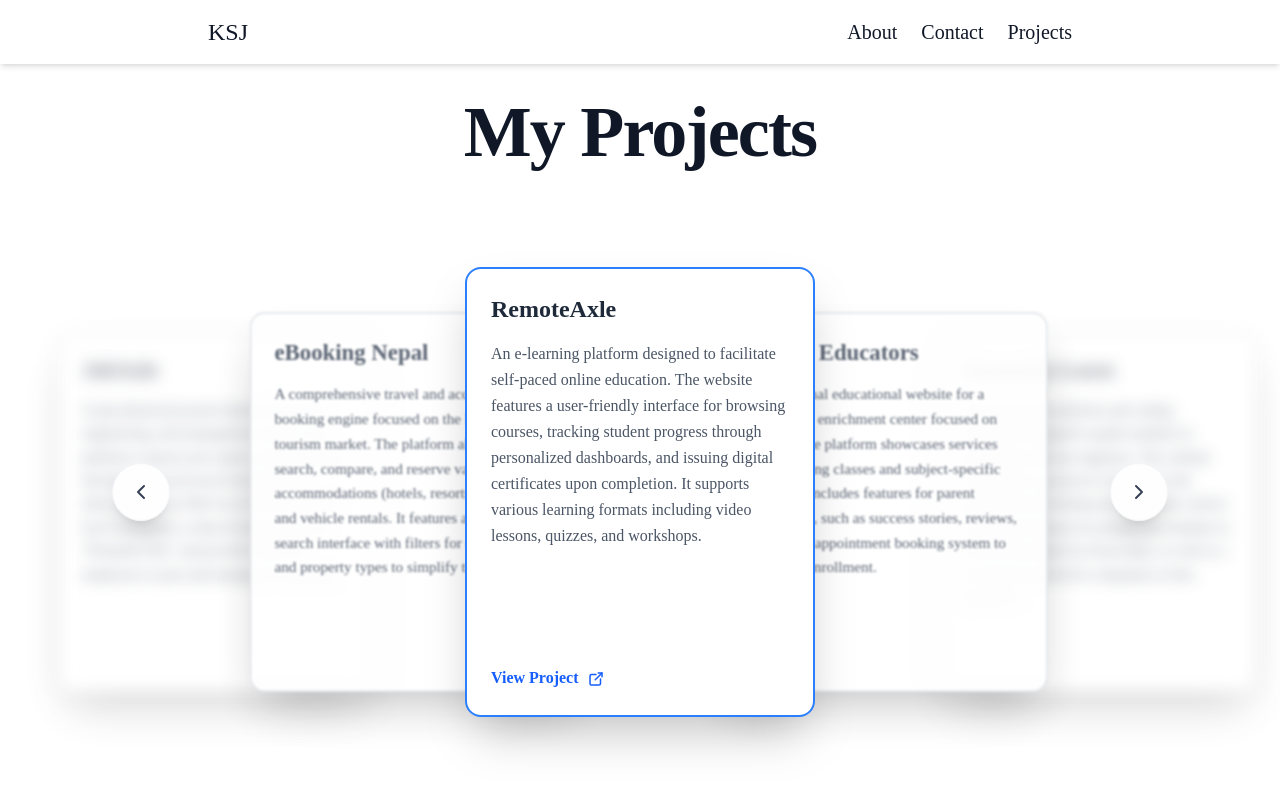
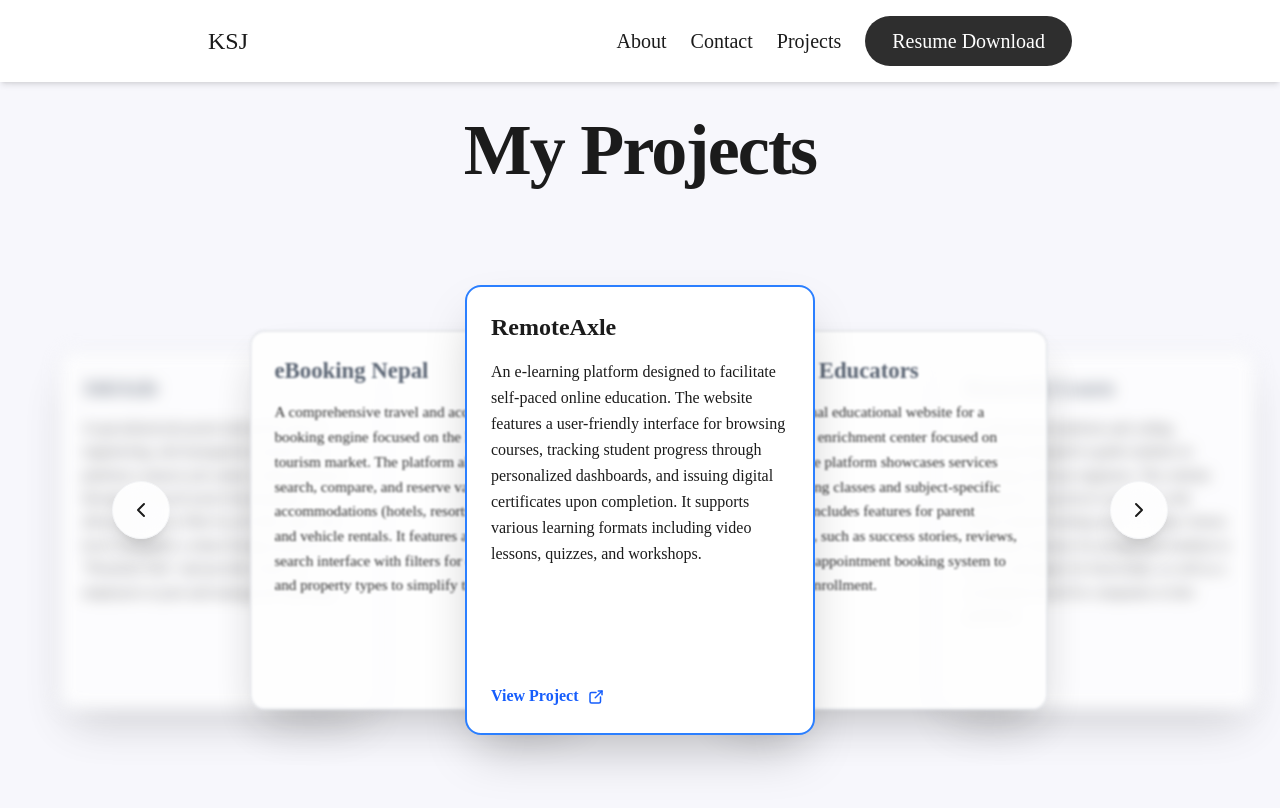
Before and after one commit to KirtiSaumyaJoshi/Portfolio-frontend, a Next.js app: page /projects in a window 1280 px wide. Shown: the top 808 px of the page. Built offline with nearby package versions, Linux system fonts and the light colour scheme.

Commit message:
text color change

```diff
--- a/app/about/page.tsx
+++ b/app/about/page.tsx
@@ -5,7 +5,7 @@ import TU from "../assets/TU.png"
 import Company from "../assets/techaxis.webp"
 export default function About() {
 return (
-    <Box className="w-full px-6 md:px-8 py-8 flex flex-col gap-8">
+    <Box className="w-full px-6 md:px-8 py-8 flex flex-col gap-8 bg-[#f7f7fc]">
       <Box className="flex flex-col justify-center text-center gap-3">
         <h1 className="text-4xl md:text-6xl lg:text-7xl font-extrabold text-gray-900 tracking-tight">
           About me
@@ -17,7 +17,7 @@ return (
       <Box className="flex flex-col gap-12">
         <Box className="relative border-2 border-gray-500 bg-amber-300 rounded-lg h-fit">
           <Box className="flex flex-col gap-6 translate-x-3 translate-y-3 border-2 border-gray-900 p-4 md:p-8  w-full bg-white shadow-gray-600 shadow-lg rounded-lg h-full">
-              <h2 className="text-2xl font-bold text-gray-800">
+              <h2 className="text-2xl font-bold text-[#1B1B1B]">
                 Education
               </h2>
               <Box className="bg-gray-100 p-4 rounded-lg">
@@ -102,7 +102,7 @@ return (
         </Box>
         <Box className="relative border-2 border-gray-900 bg-blue-300 rounded-lg h-fit">
           <Box className="flex flex-col gap-6 translate-x-3 translate-y-3 p-8  w-full bg-white border-2 border-gray-900 shadow-gray-600 shadow-lg rounded-lg">
-              <h2 className="text-2xl font-bold text-gray-800">
+              <h2 className="text-2xl font-bold text-[#1B1B1B]">
                 Experience
               </h2>
               <Box className="bg-gray-100 p-4 rounded-lg">
--- a/app/components/Navbar.tsx
+++ b/app/components/Navbar.tsx
@@ -1,8 +1,8 @@
 "use client";
-
 import { useDisclosure } from "@mantine/hooks";
-import { Box, Burger, Drawer, Text } from "@mantine/core";
+import { Box, Burger, Drawer, Text, Button } from "@mantine/core";
 import Link from "next/link";
+import { useState } from "react";
 
 const NAV_LINKS = [
   { label: "About", href: "/about" },
@@ -12,20 +12,38 @@ const NAV_LINKS = [
 
 export default function Navbar() {
   const [opened, { toggle, close }] = useDisclosure(false);
-
+  const [hovered, setHovered] = useState(false);
   return (
     <>
-      <nav className="w-full md:py-4 px-6 md:px-24 lg:px-52 shadow-md bg-white flex justify-between items-center">
+      <nav className="w-full md:py-4 px-6 md:px-24 lg:px-52 shadow-md bg-white flex justify-between items-center sticky top-0 z-50">
         <Link href="/">
-          <Text unstyled className="text-2xl font-medium text-gray-900">KSJ</Text>
+          <Text unstyled className="text-2xl font-medium text-[#1B1B1B]">
+            KSJ
+          </Text>
         </Link>
 
-        <Box className="hidden md:flex gap-6 text-gray-900 text-xl font-medium">
+
+        <Box className="hidden md:flex gap-6 text-[#1B1B1B] text-xl font-medium items-center">
           {NAV_LINKS.map((link) => (
             <Link key={link.href} href={link.href}>
               {link.label}
             </Link>
           ))}
+
+          <Button
+            component="a"
+            href="/resume.pdf"
+            download
+            color="dark"
+            size="lg"
+            radius="xl"
+            variant={hovered ? "outline" : "filled"}
+            classNames={{ label: "text-xl font-medium" }}
+            onMouseEnter={() => setHovered(true)}
+            onMouseLeave={() => setHovered(false)}
+          >
+            Resume Download
+          </Button>
         </Box>
 
         <Box className="md:hidden p-2 rounded-md">
@@ -36,10 +54,25 @@ export default function Navbar() {
       <Drawer opened={opened} position="right" onClose={close} padding="md" size="xs">
         <Box className="flex flex-col gap-6">
           {NAV_LINKS.map((link) => (
-            <Link className="text-gray-900 text-lg font-medium" key={link.href} href={link.href} onClick={close}>
+            <Link
+              className="text-[#1B1B1B] text-lg font-medium"
+              key={link.href}
+              href={link.href}
+              onClick={close}
+            >
               {link.label}
             </Link>
           ))}
+
+          <Button
+            component="a"
+            href="/resume.pdf"
+            download
+            variant="subtle"
+            onClick={close}
+          >
+            Resume Download
+          </Button>
         </Box>
       </Drawer>
     </>
--- a/app/components/home/Landing.tsx
+++ b/app/components/home/Landing.tsx
@@ -103,7 +103,7 @@ export default function Landing() {
 
   return (
     <Box className="w-full flex flex-col relative">
-      <Box className="lg:h-screen h-[80vh] w-full relative px-6 lg:px-16 flex items-center justify-center overflow-hidden border-gray-500 border-b-2">
+      <Box className="lg:h-screen h-[80vh] w-full relative px-6 lg:px-16 flex items-center justify-center overflow-hidden bg-[#f7f7fc]">
         <Box className="w-full flex flex-col gap-12">
           <Box className="w-full flex justify-center items-center">
             <Title
--- a/app/components/home/components/developerClock.tsx
+++ b/app/components/home/components/developerClock.tsx
@@ -39,11 +39,11 @@ export default function DeveloperCLock() {
   if (!mounted) return null;
 
   return (
-    <Box className="w-full h-screen px-6 lg:px-16 flex flex-col items-center gap-6 lg:gap-24 justify-center text-center">
+    <Box className="w-full h-screen px-6 lg:px-16 flex flex-col items-center gap-6 lg:gap-16 justify-center text-center">
       <Title
         unstyled
         order={2}
-        className="lg:text-[84px] text-5xl font-bold text-gray-900 leading-15"
+        className="lg:text-[64px] text-5xl font-bold text-gray-900"
       >
         Time Spent Building as a Developer
       </Title>
@@ -58,18 +58,18 @@ export default function DeveloperCLock() {
             ].map(({ label, value }) => (
             <Box
                 key={label}
-                className="flex flex-col items-center px-3 py-2 lg:px-6 lg:py-4 rounded-xl bg-gray-100 min-w-[110px]"
+                className="flex flex-col items-center px-3 py-2 lg:px-6 lg:py-4 rounded-xl bg-gray-100 shadow-lg shadow-gray-150"
             >
                 <span className="text-xl lg:text-[152px] font-mono font-bold text-[#1B1B1B]">
                 {String(value).padStart(2, "0")}
                 </span>
-                <span className="text-xs lg:text-sm uppercase tracking-wide text-gray-500">
+                <span className="text-xs lg:text-sm uppercase tracking-wide text-[#1B1B1B]">
                 {label}
                 </span>
             </Box>
             ))}
             </Box>
-            <Text unstyled className=" text-gray-500 text-lg">
+            <Text unstyled className=" text-[#1B1B1B] text-lg">
                 Started March 2024 · Still counting
             </Text>
         </Box>
--- a/app/contact/page.tsx
+++ b/app/contact/page.tsx
@@ -2,7 +2,7 @@ import { Box } from "@mantine/core";
 
 export default function Contact() {
   return (
-    <Box className="h-screen w-full">
+    <Box className="h-screen w-full bg-[#f7f7fc]">
       <Box>
 
       </Box>
--- a/app/projects/page.tsx
+++ b/app/projects/page.tsx
@@ -72,9 +72,9 @@ export default function Projects() {
   };
 
   return (
-    <Box className="flex flex-col gap-6 py-8 w-full overflow-hidden h-screen px-8 lg:px-16">
+    <Box className="flex flex-col gap-6 py-8 w-full overflow-hidden h-screen px-8 lg:px-16 bg-[#f7f7fc]">
       <Box className="flex justify-center">
-        <h1 className="text-4xl md:text-6xl lg:text-7xl font-extrabold text-gray-900 tracking-tight">
+        <h1 className="text-4xl md:text-6xl lg:text-7xl font-extrabold text-[#1B1B1B] tracking-tight">
           My Projects
         </h1>
       </Box>
@@ -155,10 +155,10 @@ export default function Projects() {
                 }}
               >
                 <Box>
-                    <h3 className={`text-2xl font-bold transition-colors duration-300 ${isActive ? 'text-gray-800' : 'text-gray-600'} line-clamp-2`}>
+                    <h3 className={`text-2xl font-bold transition-colors duration-300 ${isActive ? 'text-[#1B1B1B]' : 'text-gray-600'} line-clamp-2`}>
                       {project.title}
                     </h3>
-                    <Text unstyled className="text-gray-600 pt-4 leading-relaxed text-sm md:text-base">
+                    <Text unstyled className="text-[#1B1B1B] pt-4 leading-relaxed text-sm md:text-base">
                       {project.description}
                     </Text>
                 </Box>
@@ -191,14 +191,14 @@ export default function Projects() {
 
         <button
           onClick={(e) => { e.stopPropagation(); goToPrev(); }}
-          className="absolute hidden md:flex items-center justify-center left-4 md:left-12 z-60 p-4 bg-white/90 backdrop-blur-md rounded-full shadow-xl hover:scale-110 transition-all border border-gray-100 group text-gray-700 hover:text-blue-600"
+          className="absolute hidden md:flex items-center justify-center left-4 md:left-12 z-60 p-4 bg-white/90 backdrop-blur-md rounded-full shadow-xl hover:scale-110 transition-all border border-gray-100 group text-[#1B1B1B] hover:text-blue-600"
           aria-label="Previous Project"
         >
           <IconChevronLeft className="w-6 h-6" />
         </button>
         <button
           onClick={(e) => { e.stopPropagation(); goToNext(); }}
-          className="absolute hidden md:flex items-center justify-center right-4 md:right-12 z-60 p-4 bg-white/90 backdrop-blur-md rounded-full shadow-xl hover:scale-110 transition-all border border-gray-100 group text-gray-700 hover:text-blue-600"
+          className="absolute hidden md:flex items-center justify-center right-4 md:right-12 z-60 p-4 bg-white/90 backdrop-blur-md rounded-full shadow-xl hover:scale-110 transition-all border border-gray-100 group text-[#1B1B1B] hover:text-blue-600"
           aria-label="Next Project"
         >
           <IconChevronRight className="w-6 h-6" />
```
